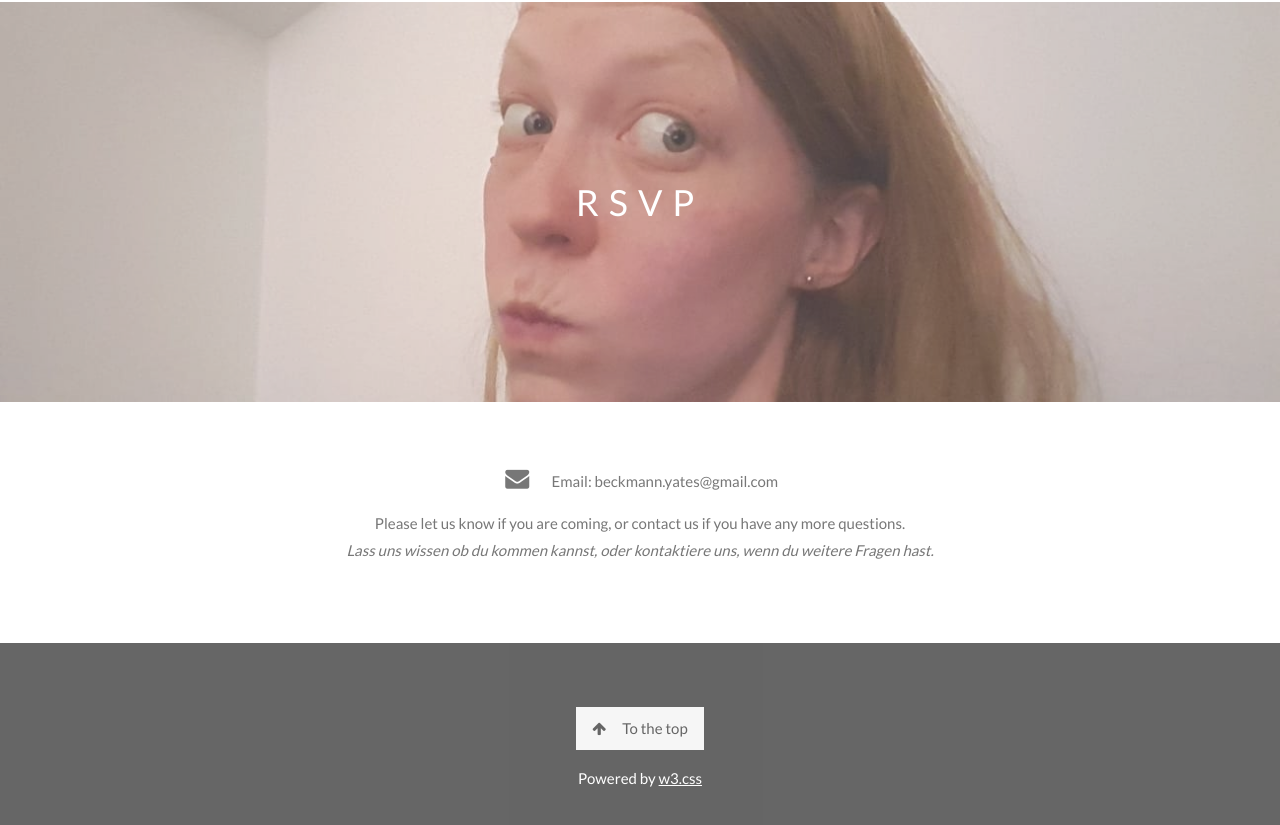
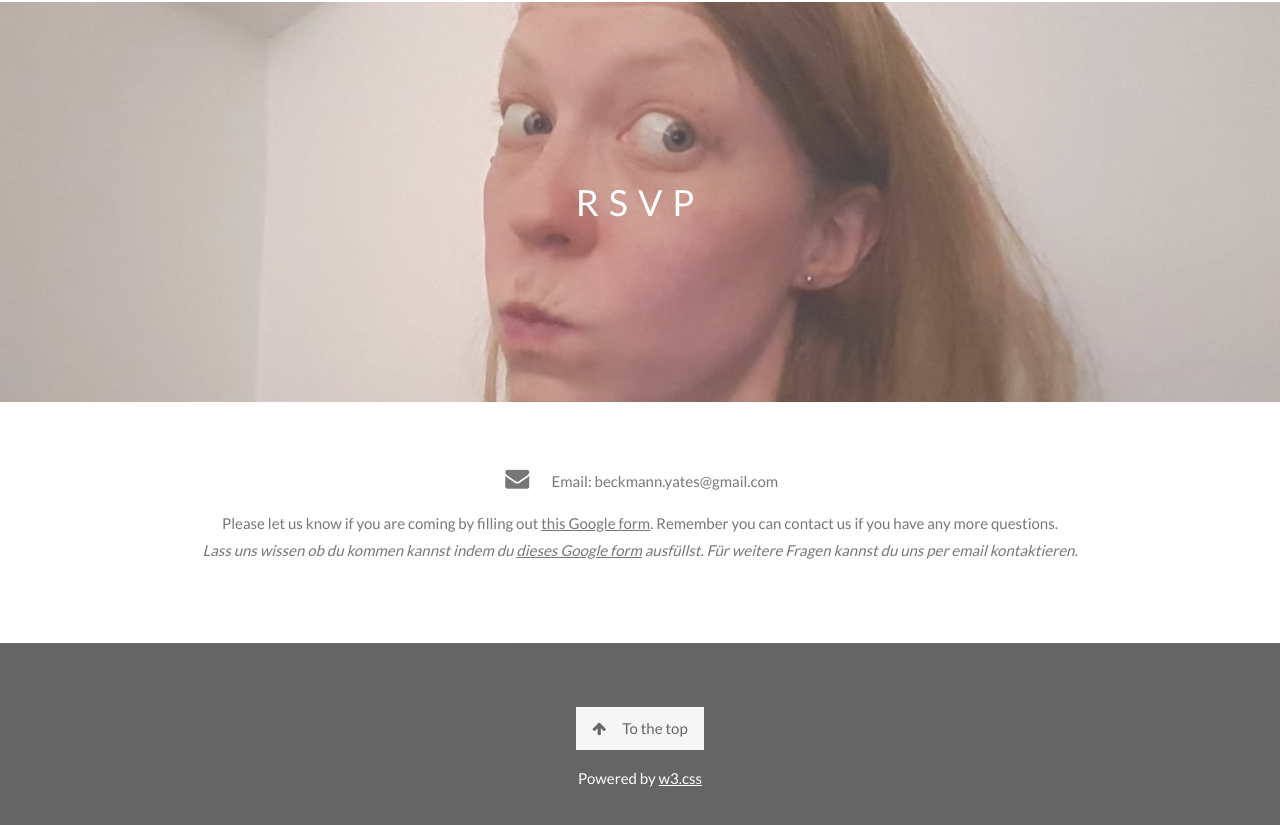
Before and after one commit to beckmann-yates/beckmann-yates.github.io, a plain HTML site: page index.html in a window 1280 px wide. Shown: the part 4720-5545 px from the top of the page. Drawn offline with nearby package versions, Linux system fonts and the light colour scheme.

Commit message:
Added link to google form.

```diff
--- a/index.html
+++ b/index.html
@@ -339,8 +339,8 @@ body, html {
     <div class="w3-center">
         <i class="fa fa-envelope fa-fw w3-hover-text-black w3-xlarge w3-margin-right"></i> Email: beckmann.yates@gmail.com<br>
         <p>
-        Please let us know if you are coming, or contact us if you have any more questions.<br>
-        <em>Lass uns wissen ob du kommen kannst, oder kontaktiere uns, wenn du weitere Fragen hast.</em>
+        Please let us know if you are coming by filling out <a href="https://goo.gl/forms/Bf4WeMVjSr5k8v1R2">this Google form</a>. Remember you can contact us if you have any more questions.<br>
+        <em>Lass uns wissen ob du kommen kannst indem du <a href="https://goo.gl/forms/Bf4WeMVjSr5k8v1R2">dieses Google form</a> ausfüllst. Für weitere Fragen kannst du uns per email kontaktieren.</em>
         </p>
     </div>
 </div>
```
